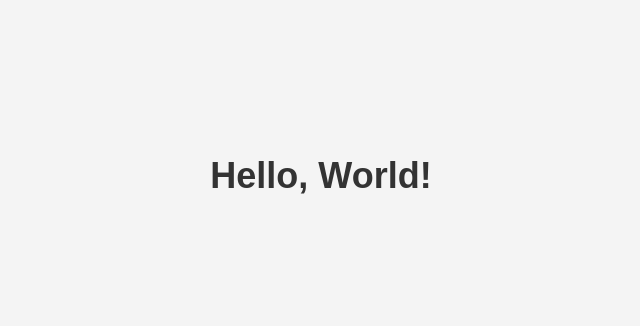
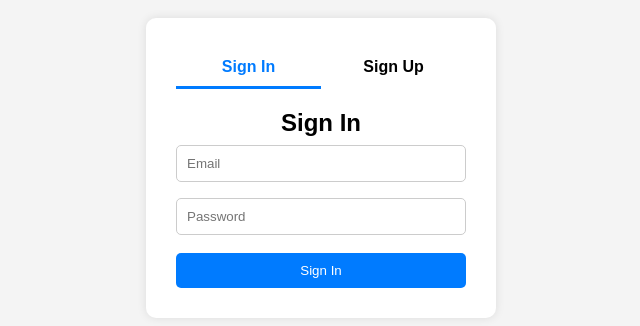
Before and after one commit to storm8787/gpt_test, a plain HTML site: page index.html in a window 1280 px wide. Shown: the part 232-558 px from the top of the page, without its empty margins (319-959 px from the left). Drawn offline with Linux system fonts and the light colour scheme.

Commit message:
Update index.html

```diff
--- a/index.html
+++ b/index.html
@@ -1,25 +1,118 @@
 <!DOCTYPE html>
-<html lang="en">
+<html lang="ko">
 <head>
     <meta charset="UTF-8">
     <meta name="viewport" content="width=device-width, initial-scale=1.0">
-    <title>Hello World</title>
+    <title>Sign In / Sign Up</title>
     <style>
+        * {
+            margin: 0;
+            padding: 0;
+            box-sizing: border-box;
+            font-family: Arial, sans-serif;
+        }
+
         body {
             display: flex;
             justify-content: center;
             align-items: center;
             height: 100vh;
             background-color: #f4f4f4;
-            font-family: Arial, sans-serif;
         }
-        h1 {
-            font-size: 36px;
-            color: #333;
+
+        .container {
+            background: white;
+            padding: 30px;
+            border-radius: 10px;
+            box-shadow: 0px 0px 10px rgba(0, 0, 0, 0.1);
+            width: 350px;
+            text-align: center;
+        }
+
+        .tab-container {
+            display: flex;
+            justify-content: space-around;
+            margin-bottom: 20px;
+        }
+
+        .tab {
+            cursor: pointer;
+            padding: 10px;
+            width: 50%;
+            font-weight: bold;
+            border-bottom: 3px solid transparent;
+        }
+
+        .tab.active {
+            color: #007bff;
+            border-bottom: 3px solid #007bff;
+        }
+
+        .form-container {
+            display: none;
+        }
+
+        .form-container.active {
+            display: block;
+        }
+
+        input {
+            width: 100%;
+            padding: 10px;
+            margin: 8px 0;
+            border: 1px solid #ccc;
+            border-radius: 5px;
+        }
+
+        button {
+            width: 100%;
+            padding: 10px;
+            margin-top: 10px;
+            background: #007bff;
+            color: white;
+            border: none;
+            border-radius: 5px;
+            cursor: pointer;
+        }
+
+        button:hover {
+            background: #0056b3;
         }
     </style>
 </head>
 <body>
-    <h1>Hello, World!</h1>
+
+    <div class="container">
+        <div class="tab-container">
+            <div class="tab active" onclick="showForm('sign-in')">Sign In</div>
+            <div class="tab" onclick="showForm('sign-up')">Sign Up</div>
+        </div>
+
+        <div id="sign-in" class="form-container active">
+            <h2>Sign In</h2>
+            <input type="email" placeholder="Email">
+            <input type="password" placeholder="Password">
+            <button>Sign In</button>
+        </div>
+
+        <div id="sign-up" class="form-container">
+            <h2>Sign Up</h2>
+            <input type="text" placeholder="Full Name">
+            <input type="email" placeholder="Email">
+            <input type="password" placeholder="Password">
+            <button>Sign Up</button>
+        </div>
+    </div>
+
+    <script>
+        function showForm(formType) {
+            document.querySelectorAll('.form-container').forEach(el => el.classList.remove('active'));
+            document.querySelectorAll('.tab').forEach(el => el.classList.remove('active'));
+
+            document.getElementById(formType).classList.add('active');
+            document.querySelector(`.tab[onclick="showForm('${formType}')"]`).classList.add('active');
+        }
+    </script>
+
 </body>
 </html>
```
